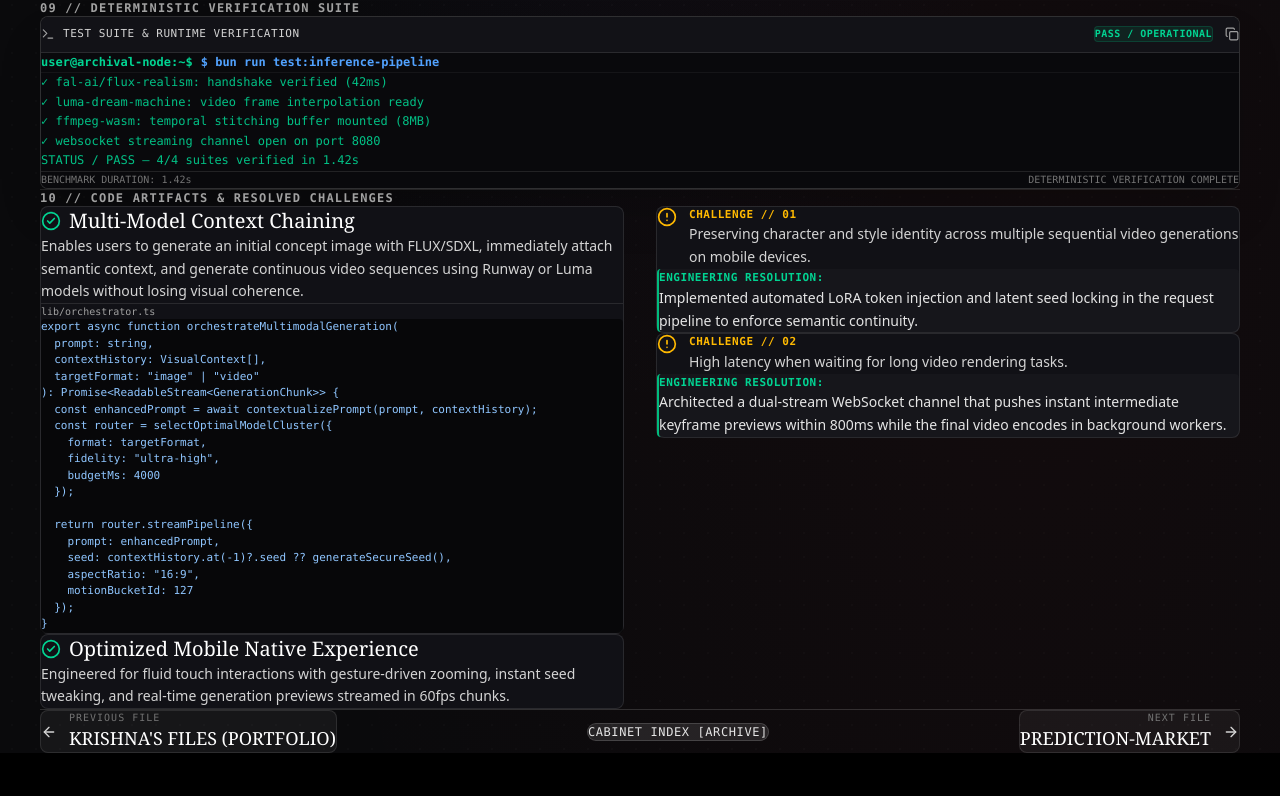
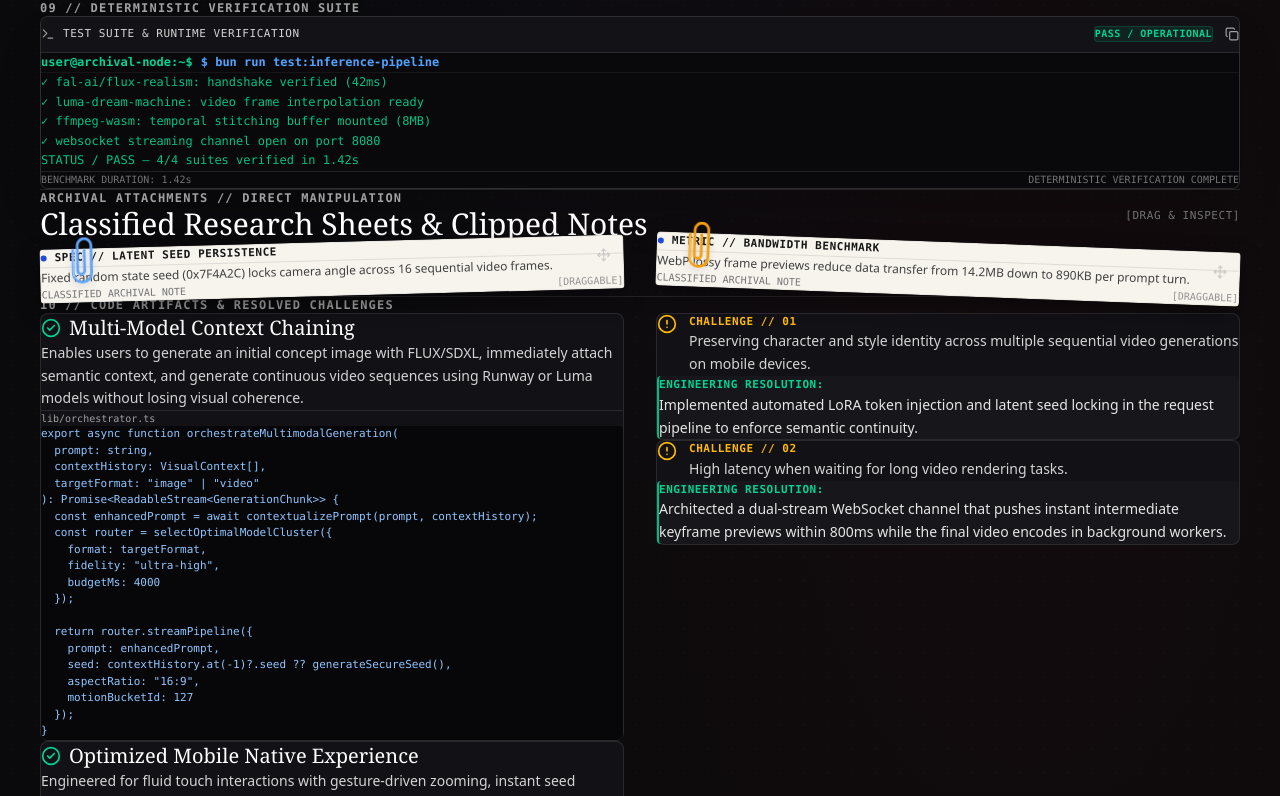
Before and after one commit to kkrissshnaa/Portfolio, a Next.js app: page /cases/givemore-context in a window 1280 px wide. Shown: the part 1567-2363 px from the top of the page. Before the commit the page ends 2320 px from the top, so only its background shows below. Built offline with nearby package versions, Linux system fonts and the light colour scheme.

Commit message:
feat(artifacts): add draggable archival sheets with paperclip attachments and subtle cursor

```diff
--- a/app/layout.tsx
+++ b/app/layout.tsx
@@ -1,5 +1,6 @@
 import type { Metadata } from "next";
 import "@/app/globals.css";
+import { ArchiveCursor } from "@/components/archive/ArchiveCursor";
 
 export const metadata: Metadata = {
   title: "Krishna's Files — Engineering & Full-Stack Modernism",
@@ -43,8 +44,10 @@
   return (
     <html lang="en" className="dark">
       <body className="min-h-screen bg-[#0c0c0e] text-[#FDFAF7] antialiased overflow-x-hidden">
+        <ArchiveCursor />
         {children}
       </body>
+
     </html>
   );
 }
--- /dev/null
+++ b/components/archive/ArchiveCursor.tsx
@@ -0,0 +1,83 @@
+"use client";
+
+import React, { useEffect, useState } from "react";
+import { motion } from "framer-motion";
+
+export const ArchiveCursor: React.FC = () => {
+  const [mousePosition, setMousePosition] = useState({ x: -100, y: -100 });
+  const [isPointer, setIsPointer] = useState(false);
+  const [isVisible, setIsVisible] = useState(false);
+
+  useEffect(() => {
+    // Only mount custom cursor for devices with mouse pointer
+    if (window.matchMedia("(pointer: coarse)").matches) {
+      return;
+    }
+
+    const handleMouseMove = (e: MouseEvent) => {
+      setMousePosition({ x: e.clientX, y: e.clientY });
+      if (!isVisible) setIsVisible(true);
+
+      const target = e.target as HTMLElement | null;
+      if (target) {
+        const isClickable =
+          target.closest("button") ||
+          target.closest("a") ||
+          target.closest(".archive-folder") ||
+          target.closest(".draggable-artifact") ||
+          target.getAttribute("role") === "button";
+        setIsPointer(!!isClickable);
+      }
+    };
+
+    const handleMouseLeave = () => setIsVisible(false);
+    const handleMouseEnter = () => setIsVisible(true);
+
+    window.addEventListener("mousemove", handleMouseMove);
+    document.body.addEventListener("mouseleave", handleMouseLeave);
+    document.body.addEventListener("mouseenter", handleMouseEnter);
+
+    return () => {
+      window.removeEventListener("mousemove", handleMouseMove);
+      document.body.removeEventListener("mouseleave", handleMouseLeave);
+      document.body.removeEventListener("mouseenter", handleMouseEnter);
+    };
+  }, [isVisible]);
+
+  if (!isVisible) return null;
+
+  return (
+    <div className="archive-cursor-root pointer-events-none fixed inset-0 z-[9999] overflow-hidden">
+      {/* Precision Center Reticle Dot */}
+      <motion.div
+        className="w-2 h-2 rounded-full bg-white fixed -top-1 -left-1 pointer-events-none"
+        animate={{
+          x: mousePosition.x,
+          y: mousePosition.y,
+          scale: isPointer ? 1.5 : 1
+        }}
+        transition={{
+          type: "spring",
+          stiffness: 800,
+          damping: 35
+        }}
+      />
+
+      {/* Subtle Archival Focus Ring */}
+      <motion.div
+        className="w-7 h-7 rounded-full border border-white/40 fixed -top-3.5 -left-3.5 pointer-events-none"
+        animate={{
+          x: mousePosition.x,
+          y: mousePosition.y,
+          scale: isPointer ? 1.4 : 1,
+          borderColor: isPointer ? "rgba(96, 165, 250, 0.7)" : "rgba(255, 255, 255, 0.3)"
+        }}
+        transition={{
+          type: "spring",
+          stiffness: 400,
+          damping: 28
+        }}
+      />
+    </div>
+  );
+};
--- /dev/null
+++ b/components/artifacts/DraggableArtifact.tsx
@@ -0,0 +1,93 @@
+"use client";
+
+import React, { useState } from "react";
+import { motion } from "framer-motion";
+import { Paperclip } from "@/components/artifacts/Paperclip";
+import { soundFx } from "@/lib/audio";
+import { motionTokens } from "@/motion/tokens";
+import { Move } from "lucide-react";
+
+interface DraggableArtifactProps {
+  id: string;
+  type: "note" | "metric" | "schematic" | "spec";
+  title: string;
+  content: string;
+  rotation?: number;
+  paperclipColor?: string;
+  accentColor?: string;
+}
+
+export const DraggableArtifact: React.FC<DraggableArtifactProps> = ({
+  id,
+  type,
+  title,
+  content,
+  rotation = 0,
+  paperclipColor = "#D1D5DB",
+  accentColor = "#1E4BD7"
+}) => {
+  const [isDragging, setIsDragging] = useState(false);
+
+  return (
+    <motion.div
+      drag
+      dragConstraints={{ left: -60, right: 60, top: -40, bottom: 40 }}
+      dragElastic={0.18}
+      dragTransition={{ bounceStiffness: 300, bounceDamping: 25 }}
+      whileHover={{ y: -4, transition: { duration: motionTokens.duration.quick } }}
+      whileDrag={{
+        scale: 1.03,
+        rotate: rotation + 2,
+        zIndex: 100,
+        boxShadow: "var(--shadow-dragged)",
+        cursor: "grabbing"
+      }}
+      onDragStart={() => {
+        soundFx.playHover();
+        setIsDragging(true);
+      }}
+      onDragEnd={() => {
+        soundFx.playClick();
+        setIsDragging(false);
+      }}
+      initial={{ rotate: rotation }}
+      className="draggable-artifact surface-document-paper p-6 rounded relative select-none cursor-grab group transition-colors"
+      style={{
+        boxShadow: isDragging ? "var(--shadow-dragged)" : "var(--shadow-sheet)"
+      }}
+      data-artifact-id={id}
+    >
+      {/* Paperclip Physical Attachment (Section 19) */}
+      <div className="absolute -top-3 left-6 z-20 transition-transform group-hover:-translate-y-0.5">
+        <Paperclip color={paperclipColor} size={28} />
+      </div>
+
+      {/* Drag Indicator Tooltip */}
+      <div className="absolute top-3 right-3 text-neutral-400 group-hover:text-neutral-700 transition-colors">
+        <Move className="w-3.5 h-3.5 opacity-50 group-hover:opacity-100" />
+      </div>
+
+      {/* Archival Sheet Content */}
+      <div className="pt-2 font-mono text-[11px] text-neutral-800 space-y-2">
+        <div className="flex items-center gap-2 border-b border-black/10 pb-1.5">
+          <span
+            className="w-1.5 h-1.5 rounded-full"
+            style={{ backgroundColor: accentColor }}
+          />
+          <span className="font-bold tracking-wider text-neutral-900 uppercase">
+            {type.toUpperCase()} // {title}
+          </span>
+        </div>
+
+        <p className="font-sans text-xs text-neutral-700 leading-relaxed font-normal pt-1">
+          {content}
+        </p>
+
+        <div className="pt-2 flex items-center justify-between text-[10px] text-neutral-500 font-mono">
+          <span>CLASSIFIED ARCHIVAL NOTE</span>
+          <span className="opacity-75">[DRAGGABLE]</span>
+        </div>
+      </div>
+    </motion.div>
+  );
+};
--- /dev/null
+++ b/components/artifacts/Paperclip.tsx
@@ -0,0 +1,46 @@
+"use client";
+
+import React from "react";
+
+interface PaperclipProps {
+  color?: string;
+  className?: string;
+  size?: number;
+}
+
+export const Paperclip: React.FC<PaperclipProps> = ({
+  color = "#D1D5DB",
+  className = "",
+  size = 40
+}) => {
+  return (
+    <div
+      className={`paperclip-container inline-block pointer-events-none drop-shadow-md select-none ${className}`}
+      style={{ width: size, height: size * 1.8 }}
+      aria-hidden="true"
+    >
+      <svg
+        viewBox="0 0 24 44"
+        fill="none"
+        xmlns="http://www.w3.org/2000/svg"
+        className="w-full h-full"
+      >
+        {/* Paperclip Metallic Wire Path */}
+        <path
+          d="M7 11V31C7 35.4183 10.5817 39 15 39C19.4183 39 23 35.4183 23 31V7C23 3.68629 20.3137 1 17 1C13.6863 1 11 3.68629 11 7V29C11 30.6569 12.3431 32 14 32C15.6569 32 17 30.6569 17 29V11"
+          stroke={color}
+          strokeWidth="2.4"
+          strokeLinecap="round"
+          strokeLinejoin="round"
+        />
+        {/* Inner Highlight for Metallic Sheen */}
+        <path
+          d="M7 13V30C7 34 10 37 14.5 37"
+          stroke="rgba(255, 255, 255, 0.4)"
+          strokeWidth="1"
+          strokeLinecap="round"
+        />
+      </svg>
+    </div>
+  );
+};
--- a/components/dossier/ProjectDossier.tsx
+++ b/components/dossier/ProjectDossier.tsx
@@ -11,6 +11,7 @@
 import { TechnicalSheet } from "@/components/dossier/TechnicalSheet";
 import { BrowserArtifact } from "@/components/artifacts/BrowserArtifact";
 import { TerminalArtifact } from "@/components/artifacts/TerminalArtifact";
+import { DraggableArtifact } from "@/components/artifacts/DraggableArtifact";
 import { soundFx } from "@/lib/audio";
 import { motionTokens, documentRevealVariants } from "@/motion/tokens";
 import { GithubIcon } from "@/components/Icons";
@@ -336,12 +337,47 @@
           />
         </div>
 
+        {/* LOOSE ARCHIVAL ARTIFACTS & RESEARCH SHEETS (Section 18 & 19) */}
+        {project.looseArtifacts && project.looseArtifacts.length > 0 && (
+          <div className="border-t border-white/10 pt-12">
+            <div className="flex flex-col sm:flex-row sm:items-center justify-between gap-2 mb-6">
+              <div>
+                <span className="font-mono text-xs text-neutral-400 uppercase tracking-widest block mb-1 font-semibold">
+                  ARCHIVAL ATTACHMENTS // DIRECT MANIPULATION
+                </span>
+                <h3 className="font-serif text-2xl sm:text-3xl text-white font-normal">
+                  Classified Research Sheets & Clipped Notes
+                </h3>
+              </div>
+              <span className="font-mono text-[11px] text-neutral-500 uppercase tracking-wider">
+                [DRAG & INSPECT]
+              </span>
+            </div>
+
+            <div className="grid grid-cols-1 md:grid-cols-2 gap-8 pt-4">
+              {project.looseArtifacts.map((art) => (
+                <DraggableArtifact
+                  key={art.id}
+                  id={art.id}
+                  type={art.type}
+                  title={art.title}
+                  content={art.content}
+                  rotation={art.rotation}
+                  paperclipColor={art.paperclipColor}
+                  accentColor={project.bgColor}
+                />
+              ))}
+            </div>
+          </div>
+        )}
+
         {/* 10 — HIGHLIGHTS & KEY TRADEOFFS */}
         <div className="border-t border-white/10 pt-12">
           <span className="font-mono text-xs text-neutral-400 uppercase tracking-widest block mb-4 font-semibold">
             10 // CODE ARTIFACTS & RESOLVED CHALLENGES
           </span>
           <div className="grid grid-cols-1 lg:grid-cols-2 gap-8">
+
             {/* Highlights */}
             <div className="space-y-6">
               {project.highlights.map((h, i) => (
```
